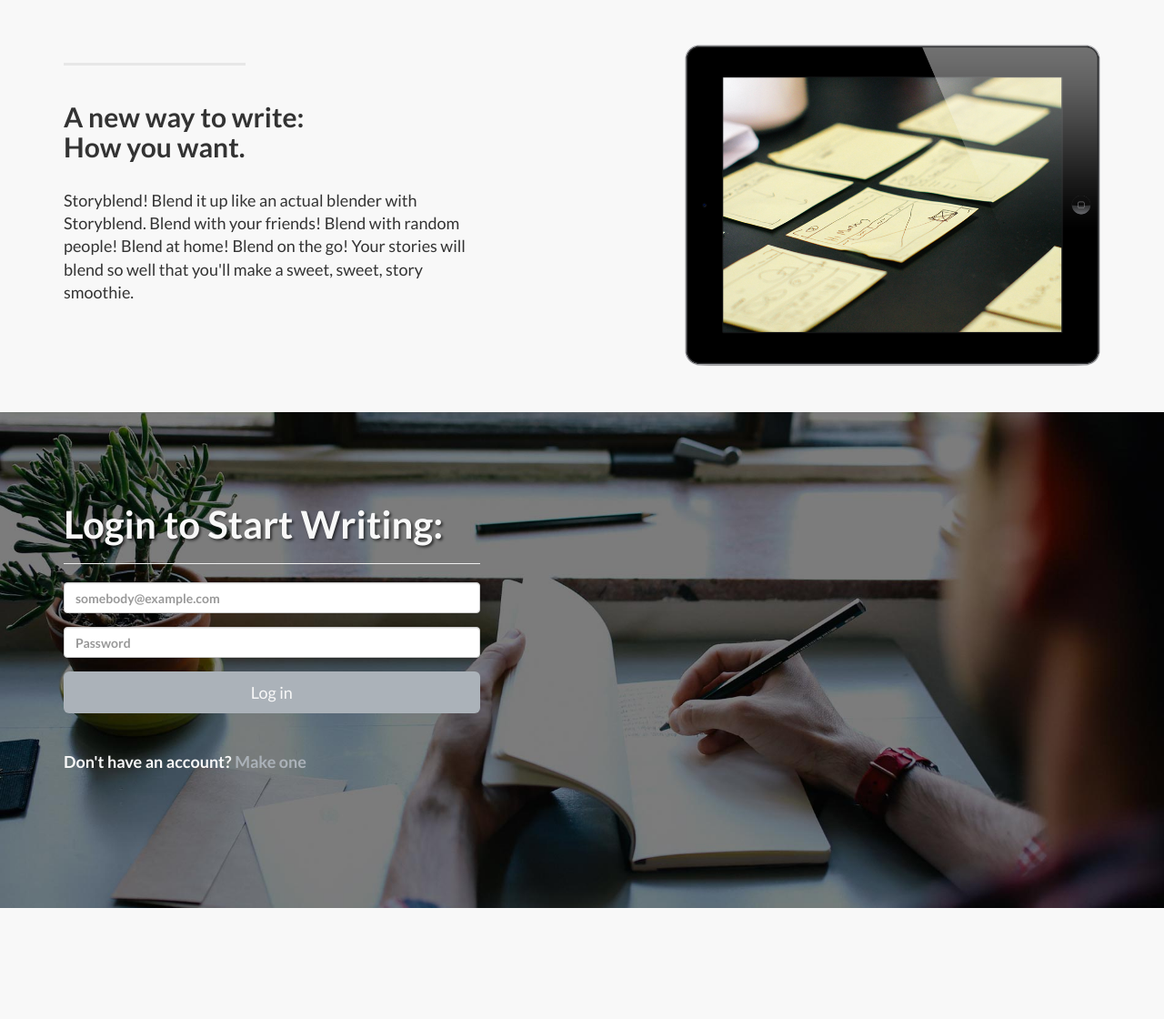
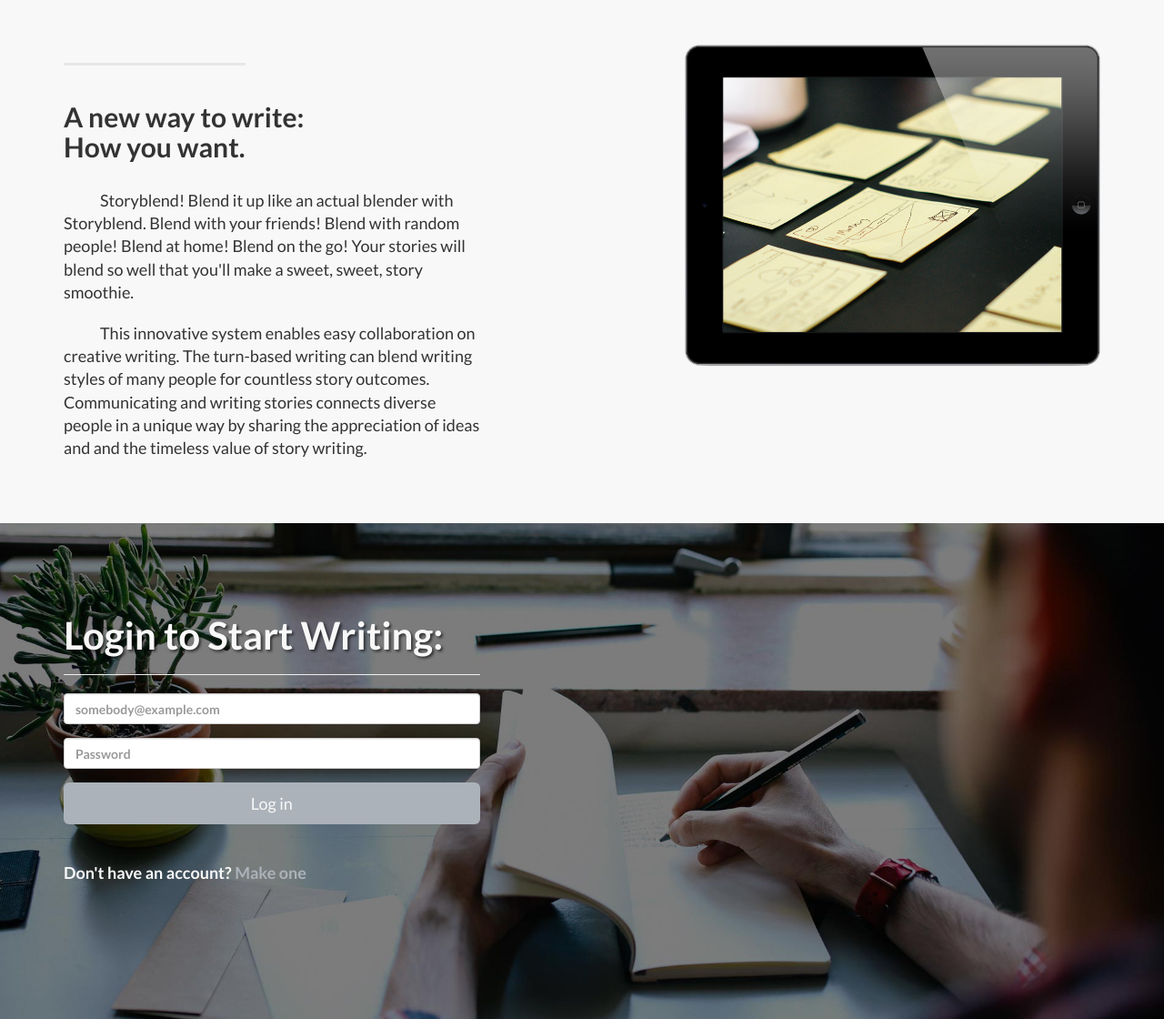
Before and after one commit to storyblend/StoryBlend, a PHP site: page / in a window 1280 px wide. Shown: the part 777-1897 px from the top of the page at 91% size. Before the commit the page ends 1775 px from the top, so only its background shows below. Run offline with PHP 8.4, Linux system fonts and the light colour scheme.

Commit message:
Evans only true contribution

```diff
--- a/index.php
+++ b/index.php
@@ -131,7 +131,7 @@ $errors = "";
                     <hr class="section-heading-spacer">
                     <div class="clearfix"></div>
                     <h2 class="section-heading">A new way to write:<br>How you want.</h2>
-                    <p class="lead">Storyblend! Blend it up like an actual blender with Storyblend. Blend with your friends! Blend with random people! Blend at home! Blend on the go! Your stories will blend so well that you'll make a sweet, sweet, story smoothie.</p>
+                    <p style="text-indent: 40px" class="lead">Storyblend! Blend it up like an actual blender with Storyblend. Blend with your friends! Blend with random people! Blend at home! Blend on the go! Your stories will blend so well that you'll make a sweet, sweet, story smoothie.</p><p style="text-indent: 40px" class="lead">This innovative system enables easy collaboration on creative writing. The turn-based writing can blend writing styles of many people for countless story outcomes. Communicating and writing stories connects diverse people in a unique way by sharing the appreciation of ideas and and the timeless value of story writing.</p>
                 </div>
                 <div class="col-lg-5 col-lg-offset-2 col-sm-6">
                     <img class="img-responsive" src="img/ipad.png" alt="">
```
